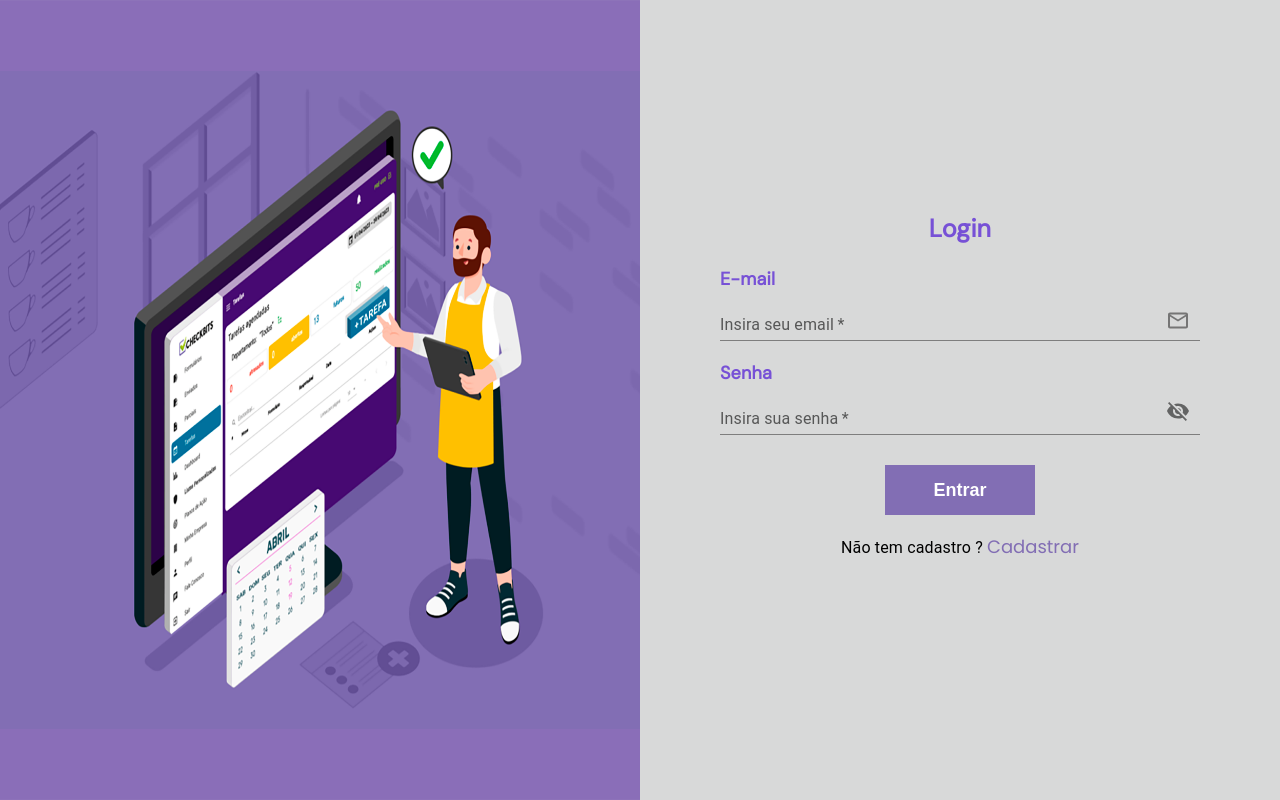
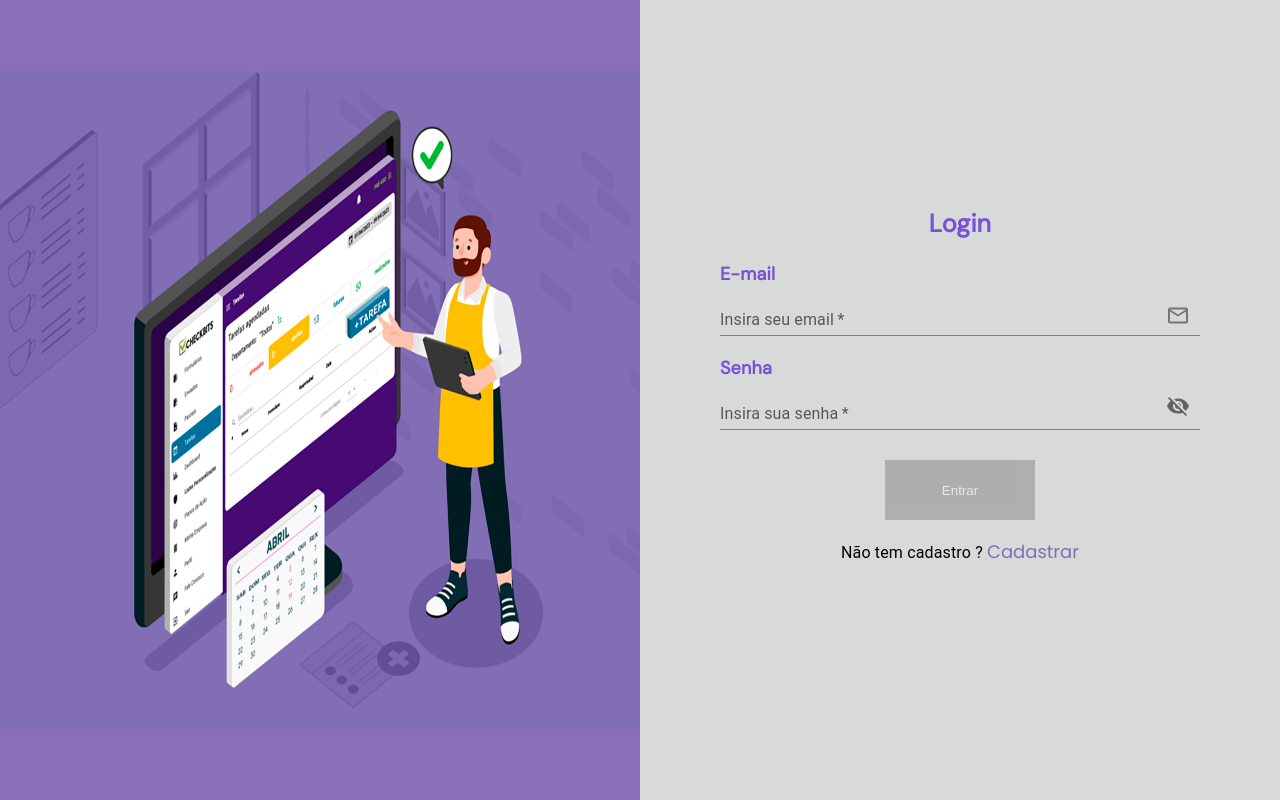
Before and after one commit to DiegoGLins/App_FacilitaSystem, a React (Vite) app: page / in a window 1280 px wide. Built offline with nearby package versions, Linux system fonts and the light colour scheme; no server answers.

Commit message:
melhoria no botao de login

```diff
--- a/package.json
+++ b/package.json
@@ -13,6 +13,7 @@
     "@emotion/react": "^11.11.4",
     "@emotion/styled": "^11.11.5",
     "@mui/icons-material": "^5.15.15",
+    "@mui/lab": "^5.0.0-alpha.170",
     "@mui/material": "^5.15.15",
     "@mui/styled-engine-sc": "^6.0.0-alpha.18",
     "@reduxjs/toolkit": "^2.2.3",
--- a/src/App.css
+++ b/src/App.css
@@ -69,3 +69,10 @@ body {
   font-weight: 600;
   ;
 }
+
+.disabledButton {
+  background-color: #746f6f;
+  opacity: 0.4;
+  border: none;
+  color: #fff
+}
--- a/src/components/ButtonDefault.tsx
+++ b/src/components/ButtonDefault.tsx
@@ -1,17 +1,19 @@
 import { Grid } from "@mui/material"
 
 interface ButtonDefaultProps {
+    customStyle?: string;
+    disable?: boolean;
     action?: () => void;
-    label: string
+    label: React.ReactNode
     styleWidth: number
     styleHeight: number
     type?: "button" | "submit" | "reset" | undefined
 }
 
-const ButtonDefault: React.FC<ButtonDefaultProps> = ({ action, label, styleWidth, styleHeight, type }) => {
+const ButtonDefault: React.FC<ButtonDefaultProps> = ({ action, customStyle, disable, label, styleWidth, styleHeight, type }) => {
     return (
         <Grid item sx={{ display: 'flex', flexDirection: 'column', justifyContent: 'center', alignItems: 'center', marginTop: '30px' }}>
-            <button type={type} className="styleButton" style={{ width: styleWidth, height: styleHeight }} onClick={action} >{label}</button>
+            <button type={type} disabled={disable} className={customStyle} style={{ width: styleWidth, height: styleHeight }} onClick={action} >{label}</button>
         </Grid>
     )
 }
--- a/src/pages/Cadastro.tsx
+++ b/src/pages/Cadastro.tsx
@@ -120,7 +120,7 @@ const Cadastro: React.FC = () => {
                             <InputDefault id='password' require value={password} action={(e) => setPassword(e.target.value)} color="secondary" label="Insira sua senha" type={showPassword ? 'text' : 'password'} icon={<span onClick={passwordVisibility}>{showPassword ? <RemoveRedEyeIcon style={{ padding: '0px 10px 10px 0px' }} /> : <VisibilityOffIcon style={{ padding: '0px 10px 10px 0px' }} />}</span>} />
                             <LabelDefault label='Confirme senha' />
                             <InputDefault id='repeatPassword' require value={repeatPassword} action={(e) => setRepeatPassword(e.target.value)} color="secondary" label="Repita a senha criada" type={showRepeatPassword ? 'text' : 'password'} icon={<span onClick={passwordRepeatVisibility}>{showRepeatPassword ? <RemoveRedEyeIcon style={{ padding: '0px 10px 10px 0px' }} /> : <VisibilityOffIcon style={{ padding: '0px 10px 10px 0px' }} />}</span>} />
-                            <ButtonDefault type='button' label='Cadastrar' action={handleCreateUser} styleWidth={150} styleHeight={50} />
+                            <ButtonDefault type='button' label='Cadastrar' action={handleCreateUser} styleWidth={150} styleHeight={60} />
                             <Grid sx={{ display: 'flex', justifyContent: 'center' }}>
                                 <Typography variant="body1">Já tem cadastro ? <button onClick={() => navUrl('/')} className="link">Fazer login</button></Typography>
                             </Grid>
--- a/src/pages/Login.tsx
+++ b/src/pages/Login.tsx
@@ -1,7 +1,7 @@
 /* eslint-disable @typescript-eslint/no-explicit-any */
-import { Alert, AlertColor, Grid, Snackbar, Typography } from "@mui/material"
+import { Alert, AlertColor, CircularProgress, Grid, Snackbar, Typography } from "@mui/material"
 import backgroundCadastro from '/background-cadastro.png'
-import React, { useState } from "react"
+import React, { useEffect, useState } from "react"
 import { useNavigate } from "react-router-dom"
 import '../App.css'
 import InputDefault from "../components/InputDefault"
@@ -23,6 +23,14 @@ const Login: React.FC = () => {
     const [alertMessage, setAlertMessage] = useState<string>()
     const [openAlert, setOpenAlert] = useState<boolean>(false)
     const [alertColor, setAlertColor] = useState<AlertColor>('error' || 'info' || 'success' || 'warning')
+    const [validate, setValidate] = useState(true)
+    const [laoding, setLoading] = useState(false)
+
+    useEffect(() => {
+        if (email.length && password.length) {
+            setValidate(false)
+        }
+    }, [email, password])
 
     const clear = () => {
         setEmail('')
@@ -48,8 +56,11 @@ const Login: React.FC = () => {
             const userLogged = {
                 email, password
             }
+            setLoading(true)
+            setValidate(true)
             await dispatch(login(userLogged)).then(response => {
                 if (response.payload) {
+                    setLoading(true)
                     setAlertMessage(`${response.payload}`)
                     setAlertColor("success")
                     setOpenAlert(true)
@@ -83,7 +94,7 @@ const Login: React.FC = () => {
                             <InputDefault require action={(e) => setEmail(e.target.value)} value={email} label={"Insira seu email"} color={"secondary"} type={"email"} icon={<MailOutlineIcon style={{ width: '24x', height: '25px', padding: '0px 10px 10px 0px', color: '#757575' }} />} />
                             <LabelDefault label='Senha' />
                             <InputDefault require action={(e) => setPassword(e.target.value)} value={password} color="secondary" label="Insira sua senha" type={showPassword ? 'text' : 'password'} icon={<span onClick={passwordVisibility}>{showPassword ? <RemoveRedEyeIcon style={{ padding: '0px 10px 10px 0px' }} /> : <VisibilityOffIcon style={{ padding: '0px 10px 10px 0px' }} />}</span>} />
-                            <ButtonDefault type='button' action={handleLogin} label='Entrar' styleWidth={150} styleHeight={50} />
+                            <ButtonDefault type='button' action={handleLogin} customStyle={validate ? 'disabledButton' : 'styleButton'} disable={validate ? true : false} label={laoding ? <CircularProgress color="secondary" /> : "Entrar"} styleWidth={150} styleHeight={60} />
                             <Grid sx={{ display: 'flex', justifyContent: 'center' }}>
                                 <Typography variant="body1">Não tem cadastro ? <button onClick={() => navUrl('/cadastro')} className="link">Cadastrar</button></Typography>
                             </Grid>
```
Also changed, not shown: 1 other file (tests, documents, lock files or other folders).
